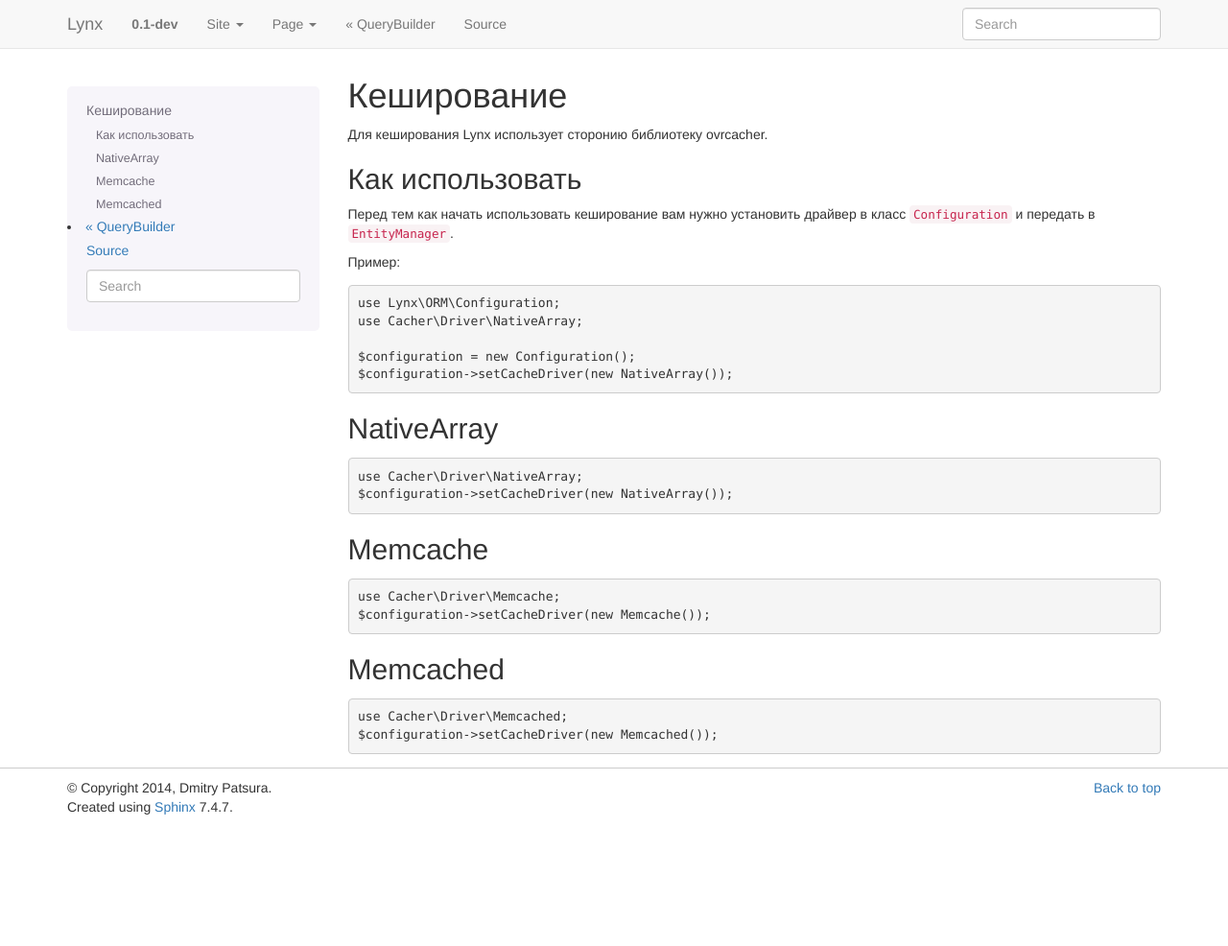
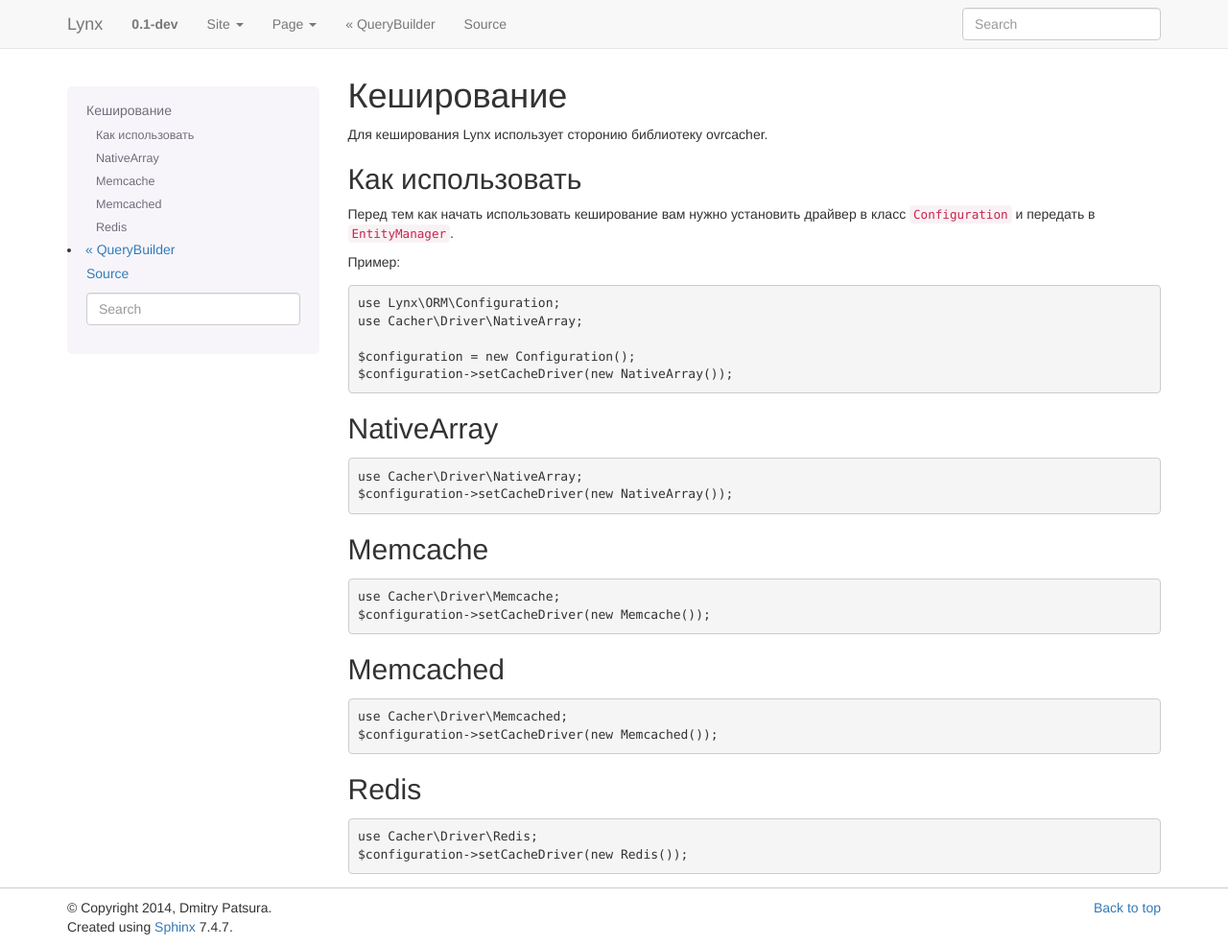
Before and after one commit to lynx/docs, a Sphinx documentation site: the page built from ru/source/caching.rst, in a window 1280 px wide and 986 px high. Shown: the whole window at 96% size. Built offline with Sphinx 7.4.7, drawn with Linux system fonts in a browser that asks for light colours; nearby versions of some CDN libraries; library files that are not in the unit come from our copies.

Commit message:
Update caching.rst

```diff
--- a/ru/source/caching.rst
+++ b/ru/source/caching.rst
@@ -41,3 +41,11 @@ Memcached
 
 	use Cacher\Driver\Memcached;
 	$configuration->setCacheDriver(new Memcached());
+
+Redis
+---------
+
+.. code-block:: php
+
+	use Cacher\Driver\Redis;
+	$configuration->setCacheDriver(new Redis());
```
